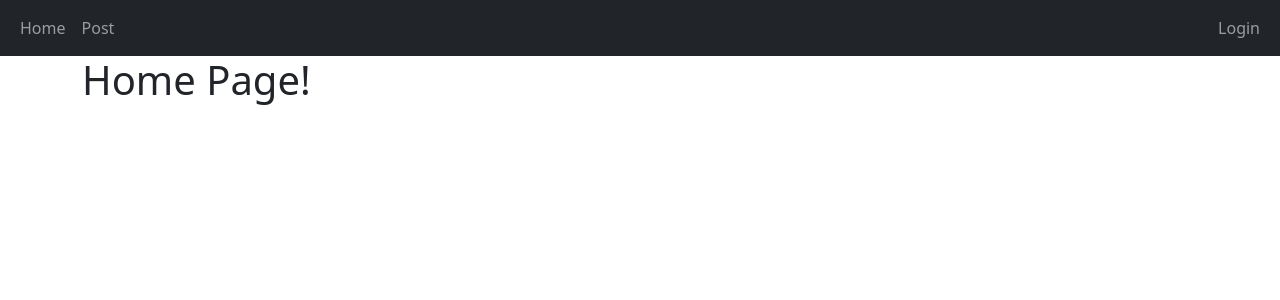
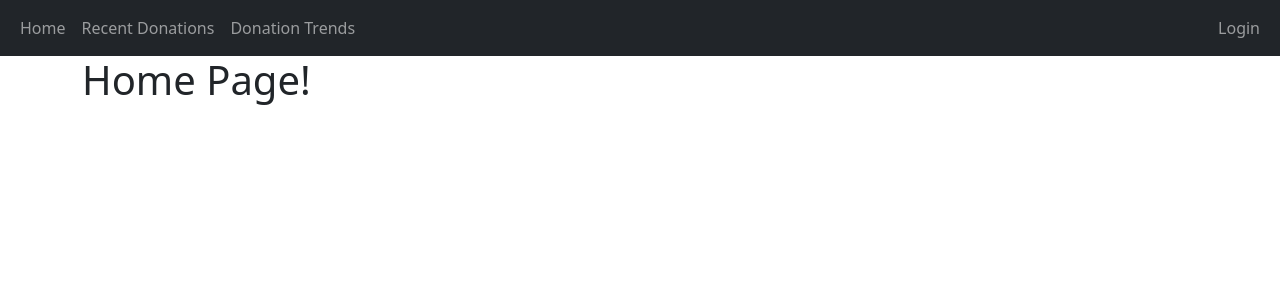
Before and after one commit to danbar29/capstone-group, a Django app: page / in a window 1280 px wide. Shown: the top 300 px of the page. Run offline with Django 4.2, Linux system fonts and the light colour scheme.

Commit message:
Navbar Updates

```diff
--- a/website/main/templates/main/base.html
+++ b/website/main/templates/main/base.html
@@ -15,7 +15,10 @@
                         <a class="nav-link" href="/home">Home</a>
                     </li>
                     <li class="nav-item">
-                        <a class="nav-link" href="/create-post">Post</a>
+                        <a class="nav-link" href="/donations">Recent Donations</a>
+                    </li>
+                    <li class="nav-item">
+                        <a class="nav-link" href="/trends">Donation Trends</a>
                     </li>
                 </ul>
             </div>
--- /dev/null
+++ b/website/main/templates/main/donations.html
@@ -0,0 +1,6 @@
+{% extends 'main/base.html' %}
+
+{% block title %}Recent Donations{% endblock %}
+{% block content %}
+<h1>This is where recent donations will live</h1>
+{% endblock %}
--- /dev/null
+++ b/website/main/templates/main/trends.html
@@ -0,0 +1,6 @@
+{% extends 'main/base.html' %}
+
+{% block title %}Donations Trends{% endblock %}
+{% block content %}
+<h1>This is where graphical donation trends will be displayed</h1>
+{% endblock %}
--- a/website/main/urls.py
+++ b/website/main/urls.py
@@ -6,4 +6,6 @@ urlpatterns = [
     path('home', views.home, name='home'),
     path('sign-up', views.sign_up, name='sign_up'),
     path("logout/",views.log_out, name="logout"),
+    path("donations/",views.donations, name="donations"),
+    path("trends/",views.trends, name="trends"),
 ]
--- a/website/main/views.py
+++ b/website/main/views.py
@@ -10,6 +10,13 @@ def log_out(request):
 
 def home(request):
     return render(request, 'main/home.html')
+
+def donations(request):
+    return render(request, 'main/donations.html')
+
+def trends(request):
+    return render(request, 'main/trends.html')
+
 
 def sign_up(request):
     if request.method == 'POST':
```
Also changed, not shown: website/db.sqlite3.
